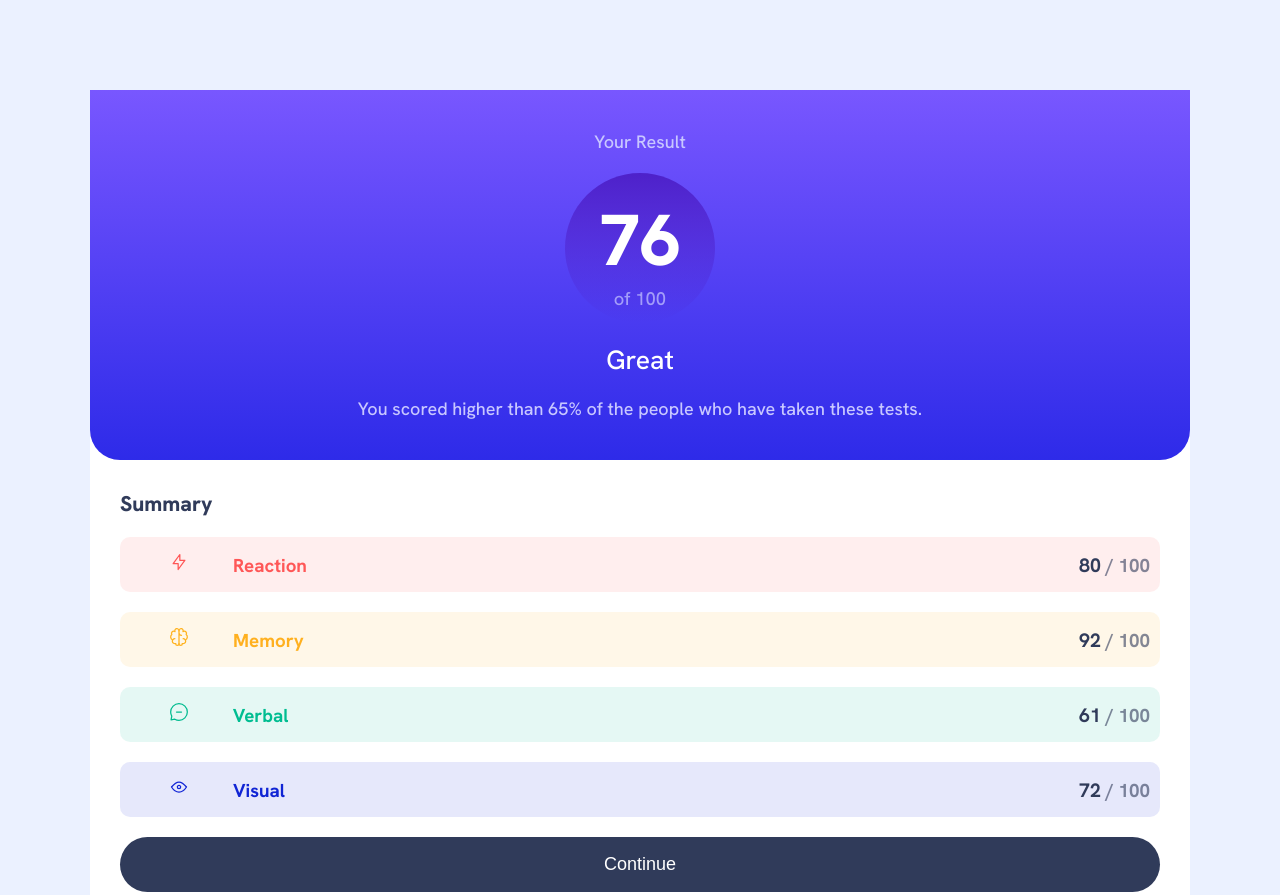
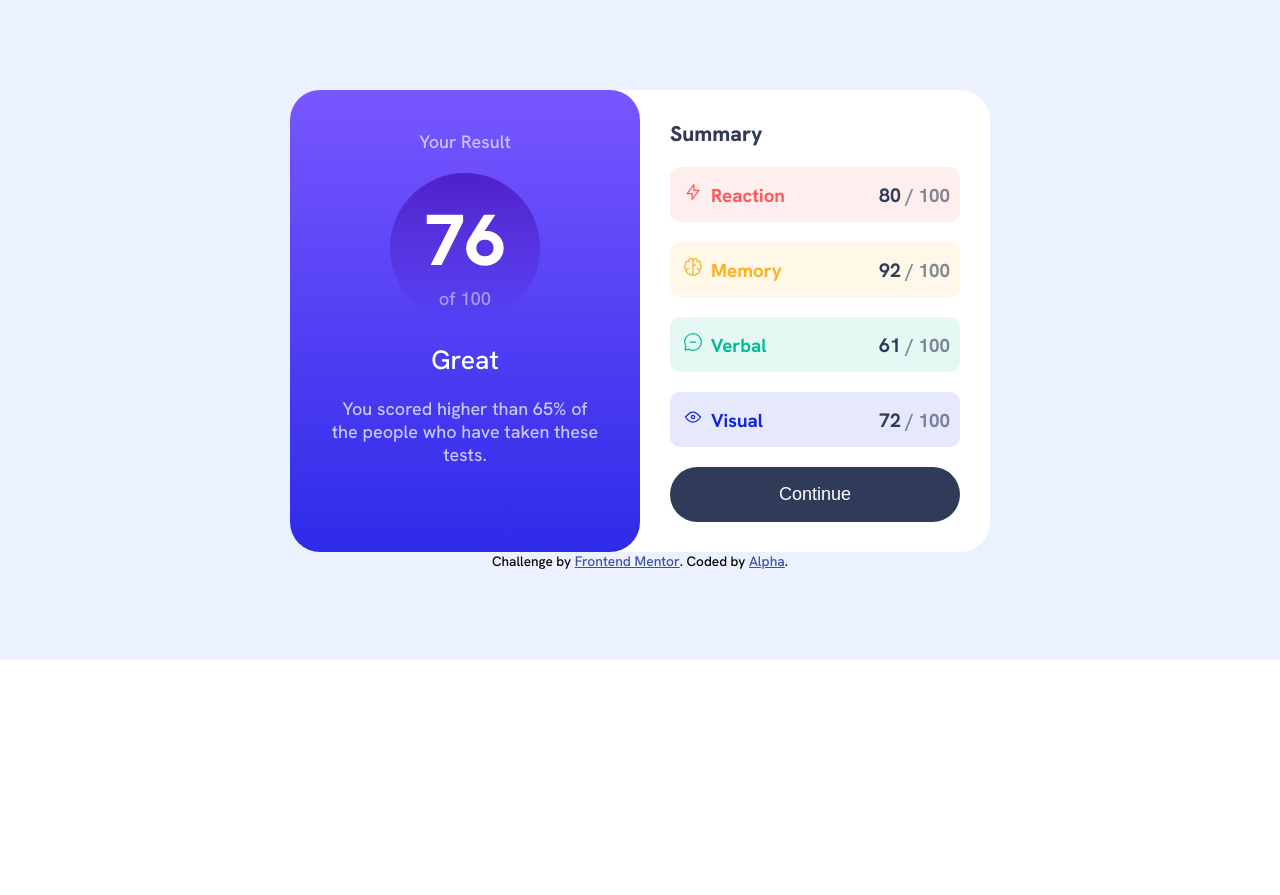
Before and after one commit to alphayomide/alpha-results-summary-component, a plain HTML site: page index.html in a window 1280 px wide. Shown: the top 895 px of the page. After the commit the page ends 800 px from the top, so only its background shows below. Drawn offline with Linux system fonts and the light colour scheme.

Commit message:
Done with mobile styling now moving to desktop styling

```diff
--- a/style.css
+++ b/style.css
@@ -19,8 +19,8 @@
 }
 
 .card {
-  width: 100%;
-  height: 100vh;
+  /* width: 100%;
+  height: 100vh; */
   font-family: HankenGrotesk-Medium, Arial, sans-serif;
 }
 .card_big {
@@ -91,8 +91,7 @@ ul li {
   /* margin: 30px; */
 }
 .card_img {
-  margin: 9px;
-  padding: 30px;
+  margin: 3px;
 }
 .card_score_reaction {
   background: hsla(0, 100%, 67%, 0.1);
@@ -121,13 +120,12 @@ button {
   background: hsl(224, 30%, 27%);
   width: 100%;
   height: 55px;
-  /* margin: auto; */
   padding: 0px 10px;
   border-radius: 40px;
   border: 0;
 }
 .attribution {
-  /* font-size: 11px; */
+  font-size: 0.8em;
   text-align: center;
 }
 .attribution a {
@@ -137,10 +135,16 @@ button {
   .card {
     background-color: hsl(221, 100%, 96%);
     padding: 90px;
-    width: 100%;
-    height: 100%;
   }
-  .card_top {
+  .card_big {
+    margin: auto;
+    width: 700px;
+    border-radius: 30px;
+    display: grid;
+    grid-template-columns: 1fr 1fr;
+    grid-gap: 0px;
+  }
+  .card_score_section {
     border-radius: 30px;
   }
 }
```
